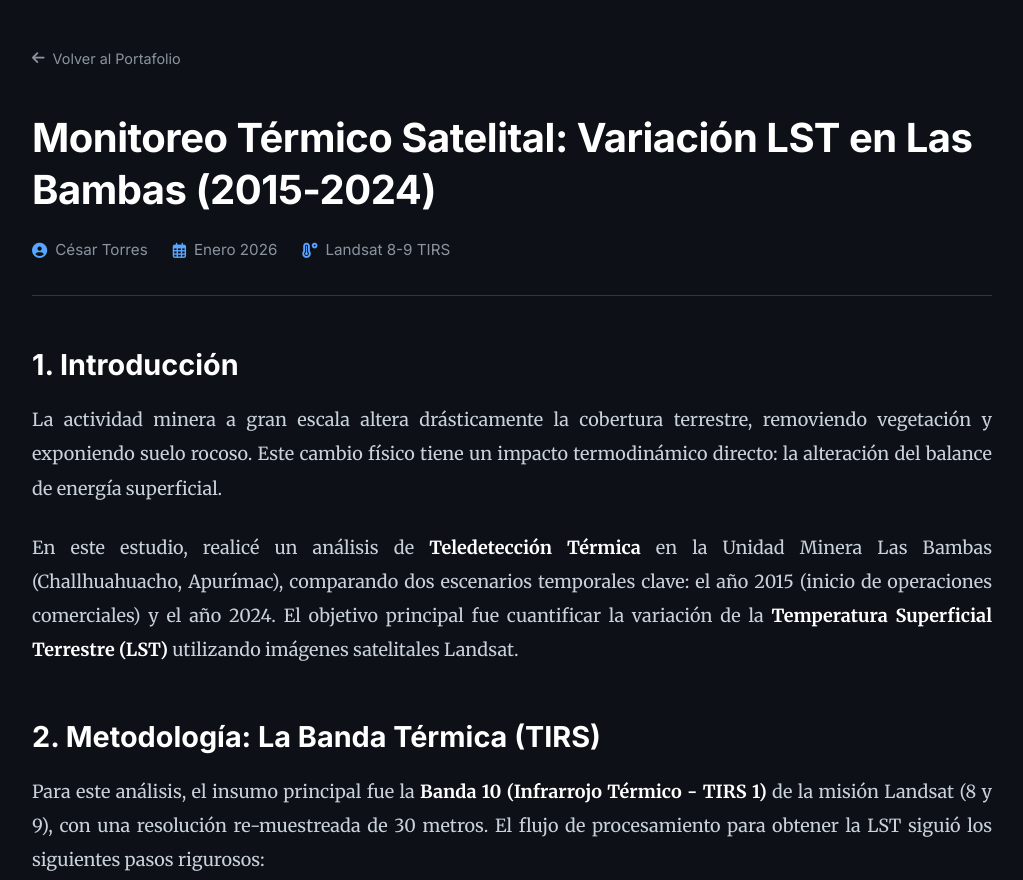
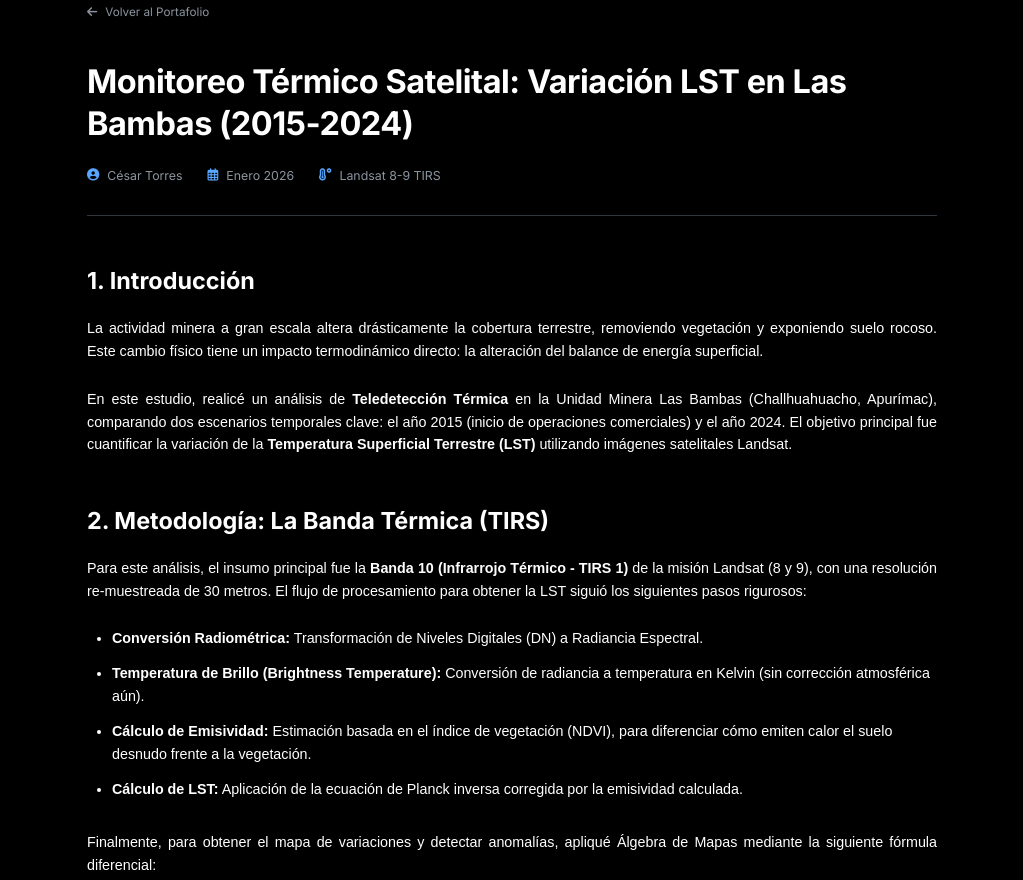
Before and after one commit to cezarrtdr/cezarrtdr.github.io, a plain HTML site: page proyecto_mineria.html in a window 1280 px wide. Shown: the top 880 px of the page, without its empty margins (128-1151 px from the left). Drawn offline with Linux system fonts and the light colour scheme.

Commit message:
mejora de tamaño general

```diff
--- a/proyecto_mineria.html
+++ b/proyecto_mineria.html
@@ -21,14 +21,41 @@
 
         * { margin: 0; padding: 0; box-sizing: border-box; }
 
-        body {
-            background-color: var(--bg-github);
-            color: var(--text-primary);
-            font-family: 'Merriweather', serif;
-            line-height: 1.9;
-            font-size: 18px;
-            padding: 40px 20px;
-        }
+        /* =========================================
+       ESCALADO "ZOOM 80%" (PC Y MÓVIL)
+       ========================================= */
+
+    /* 1. Definimos la escala base más pequeña (La Magia) */
+    html {
+        font-size: 13px; /* Reduce todo el sitio proporcionalmente */
+        scroll-behavior: smooth;
+    }
+
+    /* 2. Ajustamos el cuerpo */
+    body {
+        font-family: 'Rajdhani', sans-serif; /* Tu fuente original */
+        font-size: 1.1rem; /* Equivale a unos 14px muy nítidos */
+        line-height: 1.6;
+        background-color: #000;
+        color: white;
+        overflow-x: hidden;
+        margin: 0;
+        padding: 0;
+    }
+
+    /* 3. Contenedores más elegantes (evita que se estiren demasiado) */
+    .main-wrapper,
+    .paper-container,
+    .hero-content {
+        max-width: 850px !important;
+        margin: 0 auto;
+    }
+
+    /* 4. Ajuste Móvil */
+    @media (max-width: 768px) {
+        html { font-size: 14px; } /* Un poco más grande en celular para leer bien */
+        .paper-container, .main-wrapper { max-width: 100% !important; padding: 0 20px; }
+    }
 
         /* Enlace de volver */
         .back-link {
```
Also changed, not shown: index.html (+35 -8 lines), proyecto_calidad_de_aire.html (+35 -9 lines), proyecto_civil_GIS.html (+35 -8 lines), proyecto_manejo_cuencas.html (+35 -8 lines), proyecto_rupa_rupa.html (+35 -8 lines).
